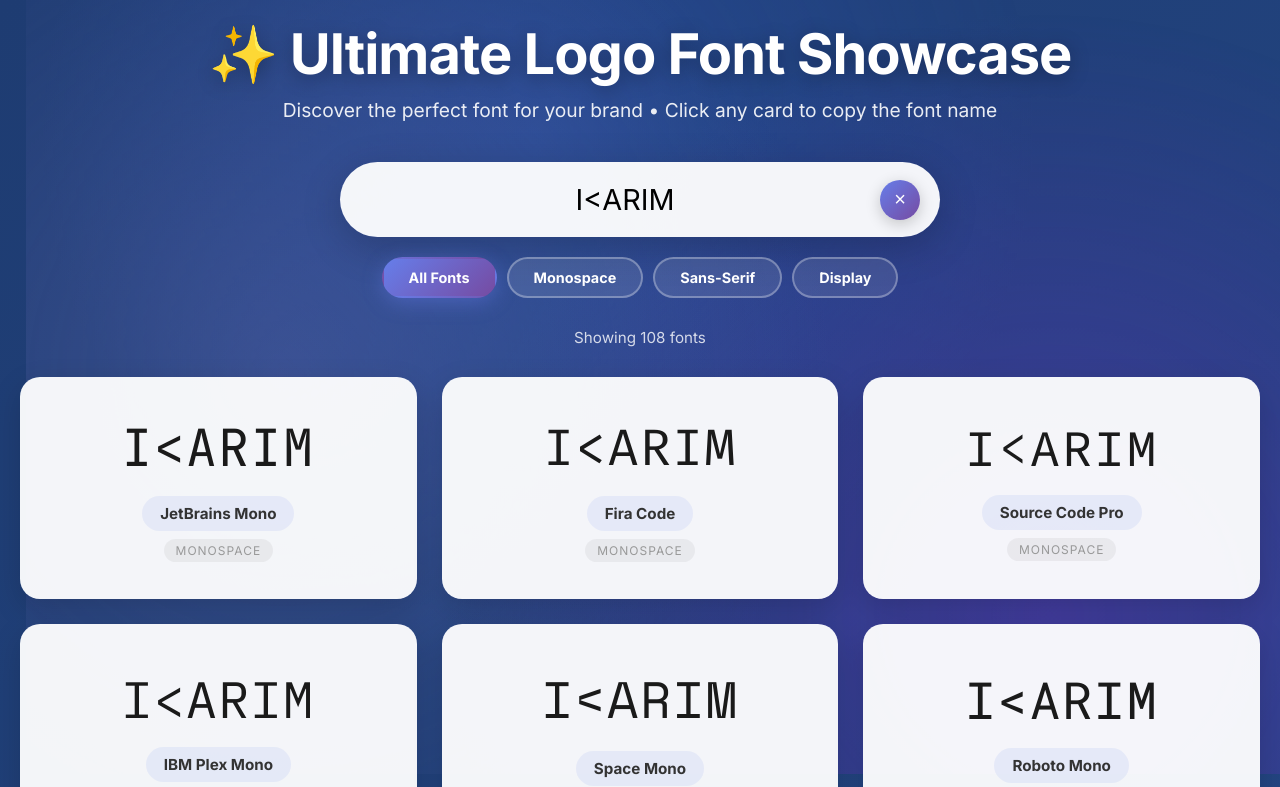
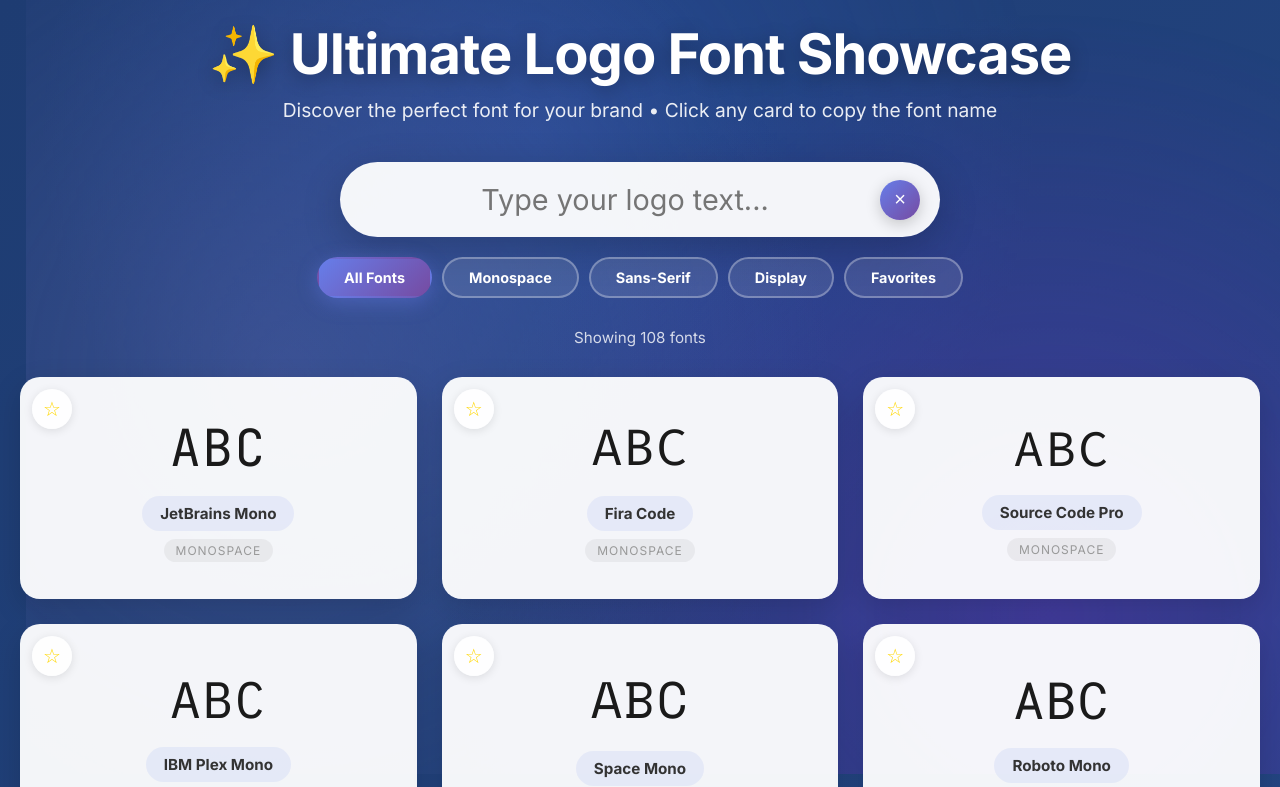
Before and after one commit to karim-coder/font-flow, a plain HTML site: page index.html in a window 1280 px wide. Both pictures are taken after a click on the button "All Fonts". Shown: the top 787 px of the page. Drawn offline with nearby package versions, Linux system fonts and the light colour scheme; a web font is replaced by a local one.

Commit message:
Implement favorites feature with localStorage support and UI enhancements

```diff
--- a/index.html
+++ b/index.html
@@ -26,18 +26,56 @@
         <input
           type="text"
           id="logoText"
-          value="I<ARIM"
+          value=""
           placeholder="Type your logo text..."
           aria-label="Enter your logo text to preview in different fonts"
         />
-        <button class="clear-btn" id="clearBtn" title="Clear text" aria-label="Clear the logo text input">×</button>
+        <button
+          class="clear-btn"
+          id="clearBtn"
+          title="Clear text"
+          aria-label="Clear the logo text input"
+        >
+          ×
+        </button>
       </div>
 
       <div class="filter-container">
-        <button class="filter-btn active" data-filter="all" aria-label="Show all fonts">All Fonts</button>
-        <button class="filter-btn" data-filter="monospace" aria-label="Show only monospace fonts">Monospace</button>
-        <button class="filter-btn" data-filter="sans-serif" aria-label="Show only sans-serif fonts">Sans-Serif</button>
-        <button class="filter-btn" data-filter="display" aria-label="Show only display fonts">Display</button>
+        <button
+          class="filter-btn active"
+          data-filter="all"
+          aria-label="Show all fonts"
+        >
+          All Fonts
+        </button>
+        <button
+          class="filter-btn"
+          data-filter="monospace"
+          aria-label="Show only monospace fonts"
+        >
+          Monospace
+        </button>
+        <button
+          class="filter-btn"
+          data-filter="sans-serif"
+          aria-label="Show only sans-serif fonts"
+        >
+          Sans-Serif
+        </button>
+        <button
+          class="filter-btn"
+          data-filter="display"
+          aria-label="Show only display fonts"
+        >
+          Display
+        </button>
+        <button
+          class="filter-btn"
+          data-filter="favorites"
+          aria-label="Show only favorite fonts"
+        >
+          Favorites
+        </button>
       </div>
 
       <div class="stats" id="stats">
--- a/script.js
+++ b/script.js
@@ -46,6 +46,34 @@ async function copyToClipboard(text) {
 // Global variables
 let fonts = [];
 let currentFilter = "all";
+let favorites = new Set();
+
+// Load favorites from localStorage
+function loadFavorites() {
+  const stored = localStorage.getItem("fontFavorites");
+  if (stored) {
+    favorites = new Set(JSON.parse(stored));
+  }
+}
+
+// Save favorites to localStorage
+function saveFavorites() {
+  localStorage.setItem("fontFavorites", JSON.stringify([...favorites]));
+}
+
+// Toggle favorite status
+function toggleFavorite(fontName) {
+  if (favorites.has(fontName)) {
+    favorites.delete(fontName);
+  } else {
+    favorites.add(fontName);
+  }
+  saveFavorites();
+  // Re-render if currently showing favorites
+  if (currentFilter === "favorites") {
+    renderFonts(currentFilter);
+  }
+}
 
 const input = document.getElementById("logoText");
 const clearBtn = document.getElementById("clearBtn");
@@ -69,12 +97,17 @@ async function loadFonts() {
 // Render fonts based on filter
 function renderFonts(filter = "all") {
   grid.innerHTML = "";
-  const filteredFonts =
-    filter === "all" ? fonts : fonts.filter((f) => f.category === filter);
+  let filteredFonts;
+  if (filter === "favorites") {
+    filteredFonts = fonts.filter((f) => favorites.has(f.name));
+  } else {
+    filteredFonts =
+      filter === "all" ? fonts : fonts.filter((f) => f.category === filter);
+  }
 
   statsCount.textContent = filteredFonts.length;
 
-  const currentText = input.value || "I<ARIM";
+  const currentText = input.value.trim() || "ABC";
 
   filteredFonts.forEach((font) => {
     const card = document.createElement("div");
@@ -91,12 +124,31 @@ function renderFonts(filter = "all") {
       <div class="category">${font.category}</div>
     `;
 
+    const favoriteBtn = document.createElement("button");
+    favoriteBtn.className = `favorite-btn ${
+      favorites.has(font.name) ? "favorited" : ""
+    }`;
+    favoriteBtn.innerHTML = favorites.has(font.name) ? "★" : "☆";
+    favoriteBtn.title = favorites.has(font.name)
+      ? "Remove from favorites"
+      : "Add to favorites";
+    favoriteBtn.addEventListener("click", (e) => {
+      e.stopPropagation(); // Prevent card click
+      toggleFavorite(font.name);
+      favoriteBtn.classList.toggle("favorited");
+      favoriteBtn.innerHTML = favorites.has(font.name) ? "★" : "☆";
+      favoriteBtn.title = favorites.has(font.name)
+        ? "Remove from favorites"
+        : "Add to favorites";
+    });
+
     const copyIndicator = document.createElement("div");
     copyIndicator.className = "copy-indicator";
     copyIndicator.textContent = "Copied!";
 
     card.appendChild(logoDiv);
     card.appendChild(fontInfo);
+    card.appendChild(favoriteBtn);
     card.appendChild(copyIndicator);
 
     card.addEventListener("click", async () => {
@@ -131,7 +183,7 @@ const debouncedUpdateLogos = debounce(function () {
 input.addEventListener("input", debouncedUpdateLogos);
 
 clearBtn.addEventListener("click", () => {
-  input.value = "I<ARIM";
+  input.value = "";
   input.focus();
   renderFonts(currentFilter);
 });
@@ -148,11 +200,13 @@ filterBtns.forEach((btn) => {
 // Initialize
 if (document.fonts && document.fonts.ready) {
   document.fonts.ready.then(() => {
+    loadFavorites();
     loadFonts();
   });
 } else {
   // Fallback for browsers that don't support Font Loading API
   setTimeout(() => {
+    loadFavorites();
     loadFonts();
   }, 100);
 }
--- a/styles.css
+++ b/styles.css
@@ -111,7 +111,7 @@ h1 {
   backdrop-filter: blur(10px);
   box-shadow: 0 10px 40px rgba(0, 0, 0, 0.2);
   text-align: center;
-  font-family: "Inter", sans-serif;
+  font-family: inherit;
   transition: all 0.3s ease;
   outline: none;
 }
@@ -319,6 +319,37 @@ h1 {
 .logo-card.copied .copy-indicator {
   opacity: 1;
   transform: scale(1) translateY(0);
+}
+
+.favorite-btn {
+  position: absolute;
+  top: 10px;
+  left: 10px;
+  background: rgba(255, 255, 255, 0.9);
+  border: none;
+  border-radius: 50%;
+  width: 40px;
+  height: 40px;
+  cursor: pointer;
+  display: flex;
+  align-items: center;
+  justify-content: center;
+  font-size: 20px;
+  color: #ffd700;
+  transition: all 0.3s ease;
+  box-shadow: 0 2px 10px rgba(0, 0, 0, 0.1);
+  z-index: 2;
+}
+
+.favorite-btn:hover {
+  transform: scale(1.1);
+  background: rgba(255, 255, 255, 1);
+  box-shadow: 0 4px 15px rgba(0, 0, 0, 0.2);
+}
+
+.favorite-btn.favorited {
+  color: #ff6b35;
+  background: rgba(255, 255, 255, 1);
 }
 
 .toast {
```
